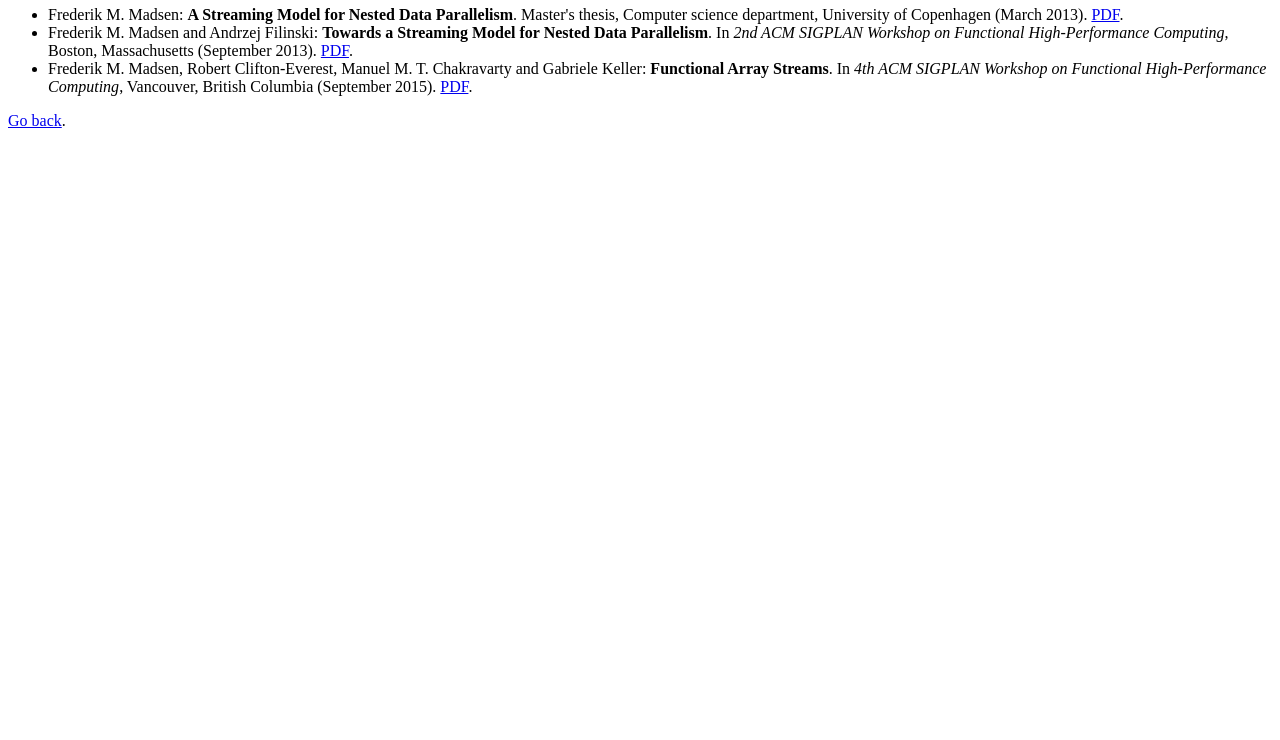
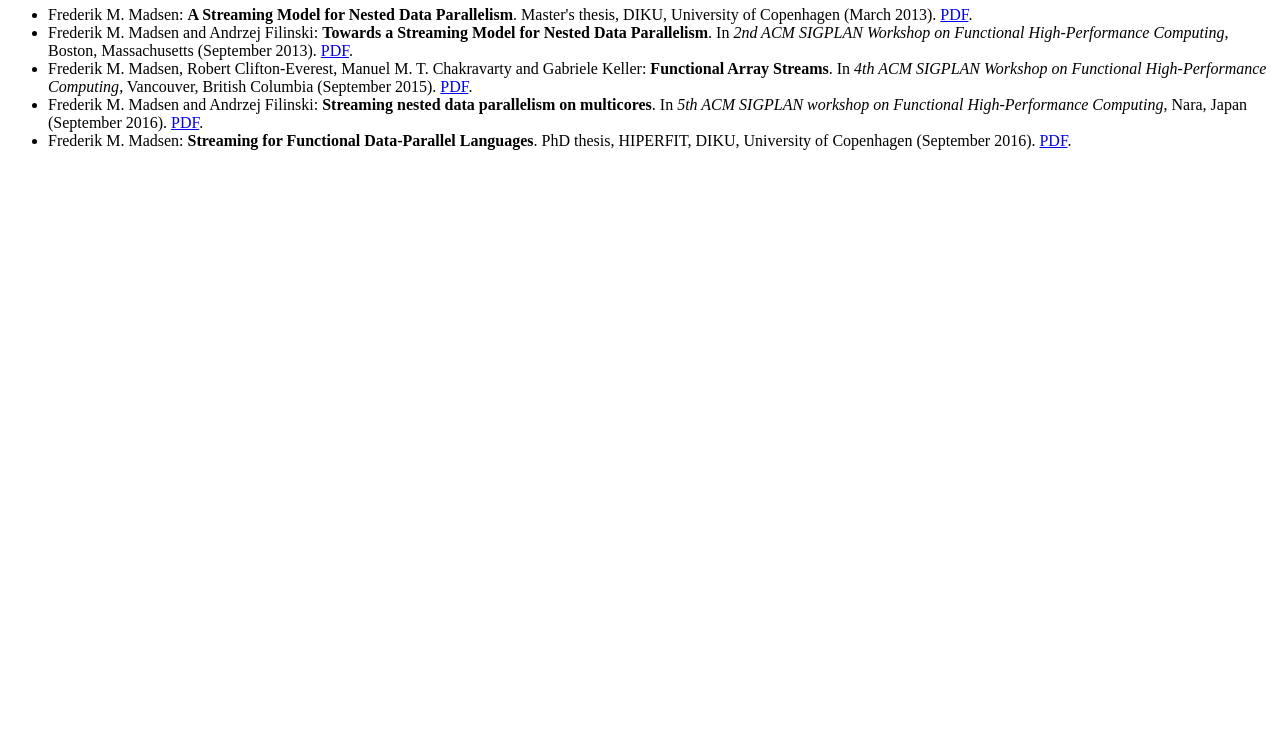
Before and after one commit to fmma/fmma.github.io, a plain HTML site: page pub.html in a window 1280 px wide. Shown: the part 60-800 px from the top of the page. Drawn offline with Linux system fonts and the light colour scheme.

Commit message:
Updated publications

```diff
--- a/pub.html
+++ b/pub.html
@@ -8,7 +8,7 @@
     <ul>
         <li>
             Frederik M. Madsen:
-            <b>A Streaming Model for Nested Data Parallelism</b>. Master's thesis, Computer science department, University of
+            <b>A Streaming Model for Nested Data Parallelism</b>. Master's thesis, DIKU, University of
             Copenhagen (March 2013).
             <a href="thesis-report (handin).pdf">PDF</a>.
         </li>
@@ -25,8 +25,18 @@
             2015).
             <a href=acc-seq.pdf>PDF</a>.
         </li>
+        <li>
+            Frederik M. Madsen and Andrzej Filinski:
+            <b>Streaming nested data parallelism on multicores</b>.
+             In <i>5th ACM SIGPLAN workshop on Functional High-Performance Computing</i>, Nara, Japan (September 2016).
+            <a href=p44-madsen.pdf>PDF</a>.
+        </li>
+        <li>
+            Frederik M. Madsen:
+            <b> Streaming for Functional Data-Parallel Languages</b>. PhD thesis, HIPERFIT, DIKU, University of Copenhagen (September 2016).
+            <a href=meisner_madsen_thesis_revised.pdf>PDF</a>.
+        </li>
     </ul>
-    <a href=//>Go back</a>.
 </body>
 
 </html>
```
Also changed, not shown: 2 other files.
